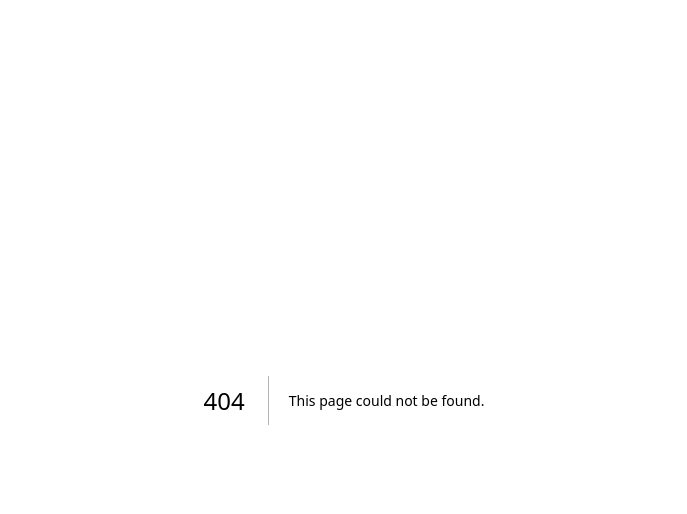
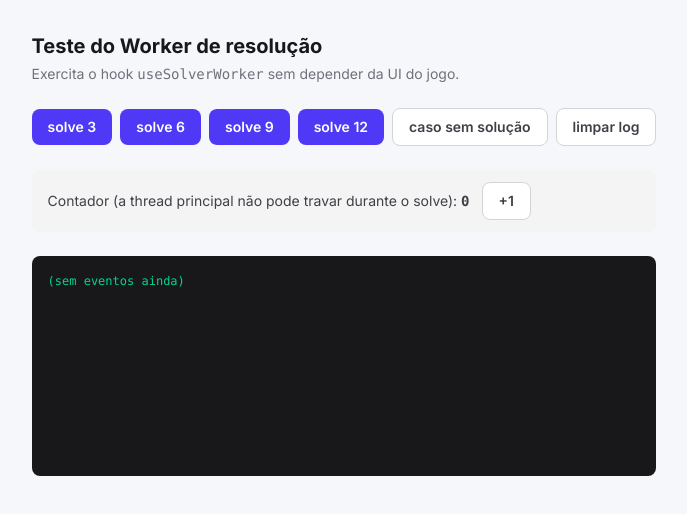
Before and after one commit to Myllenam/pentaminos, a Next.js app in the folder pentaminos/: page /teste-worker in a window 1280 px wide. Before the commit this address had no page. Shown: the top 514 px of the page, without its empty margins (296-983 px from the left). Built offline with nearby package versions, Linux system fonts and the light colour scheme.

Commit message:
Feat botao de resolucao mais resolucao visual

```diff
--- a/pentaminos/app/jogar/page.tsx
+++ b/pentaminos/app/jogar/page.tsx
@@ -2,6 +2,7 @@
 
 import { Suspense, useEffect, useMemo, useRef, useState } from "react";
 import { useSearchParams, useRouter } from "next/navigation";
+import { Zap } from "lucide-react";
 
 import { Alert } from "@/components/alert/alert";
 import { Controles } from "@/components/controles/controles";
@@ -21,6 +22,8 @@ import {
   getPreviewOrigin,
   transformCells,
 } from "@/lib/functions/pentominoGenerator";
+import { useSolverWorker } from "@/lib/hooks/useSolverWorker";
+import { Button } from "@/components/ui/button";
 
 function GamePage() {
   const searchParams = useSearchParams();
@@ -38,6 +41,8 @@ function GamePage() {
 
   const [elapsedSeconds, setElapsedSeconds] = useState(0);
   const [isRunning, setIsRunning] = useState(true);
+  const [isSolving, setIsSolving] = useState(false);
+  const [solveError, setSolveError] = useState<string | null>(null);
 
   const [board, setBoard] = useState(() => gerarTabuleiro(pieceCount));
   const [pieces, setPieces] = useState<PlacedPiece[]>(
@@ -47,6 +52,9 @@ function GamePage() {
   const [selectedInstanceId, setSelectedInstanceId] = useState<string | null>(
     null,
   );
+  const { solve } = useSolverWorker();
+
+  const hasManualPlacement = pieces.some((piece) => piece.origin !== null);
 
   const [hasFinished, setHasFinished] = useState(false);
   const hasRegisteredGame = useRef(false);
@@ -191,11 +199,6 @@ function GamePage() {
       return;
     }
 
-    // ==========================================
-    // 2. NÃO TEM PEÇA SELECIONADA
-    //    → podemos remover uma existente
-    // ==========================================
-
     const owner = pieces.find((piece) => {
       if (!piece.origin) {
         return false;
@@ -230,11 +233,51 @@ function GamePage() {
     );
   };
 
-  /**
-   * TODO(time): substituir esse botão pela chamada de finishGame()
-   * no momento em que a lógica do tabuleiro detectar que todas as
-   * células foram preenchidas corretamente.
-   */
+  const handleSolve = async () => {
+    if (hasManualPlacement || isSolving) return;
+
+    setIsSolving(true);
+    setSolveError(null);
+
+    try {
+      const outcome = await solve(
+        board.config,
+        pieces.map((piece) => ({
+          instanceId: piece.instanceId,
+          shapeId: piece.shapeId,
+        })),
+      );
+
+      if (outcome.solved && outcome.placements) {
+        setIsRunning(false);
+        setSelectedInstanceId(null);
+        setPieces(outcome.placements);
+
+        if (!hasRegisteredGame.current) {
+          hasRegisteredGame.current = true;
+
+          finishGame({
+            player: "Algoritmo",
+            pieces: pieceCount,
+            elapsedSeconds: outcome.elapsedMs / 1000,
+            autoSolved: true,
+          });
+
+          setRankingOpen(true);
+        }
+      } else {
+        setSolveError(
+          "Não foi possível encontrar uma solução para este tabuleiro.",
+        );
+      }
+    } catch (erro) {
+      setSolveError(
+        erro instanceof Error ? erro.message : "Erro ao resolver o tabuleiro.",
+      );
+    } finally {
+      setIsSolving(false);
+    }
+  };
 
   return (
     <div className="relative flex min-h-screen flex-col  bg-zinc-50">
@@ -280,6 +323,27 @@ function GamePage() {
             previewPiece={selectedPiece}
             onCellClick={handleCellClick}
           />
+          <div className="mt-6 w-full max-w-md">
+            <Button
+              variant="outline"
+              size="lg"
+              onClick={handleSolve}
+              disabled={hasManualPlacement || isSolving}
+              title={
+                hasManualPlacement
+                  ? "Remova as peças já posicionadas para usar a resolução automática"
+                  : undefined
+              }
+            >
+              <Zap className="text-warning" data-icon="inline-start" />
+              {isSolving ? "Resolvendo..." : "Resolver Automaticamente"}
+            </Button>
+
+            <p className="mt-2 text-center text-xs text-muted-foreground">
+              {solveError ??
+                "Verifique o tabuleiro ou use o algoritmo para resolver automaticamente."}
+            </p>
+          </div>
         </section>
 
         <aside className="flex w-[288px] shrink-0 flex-col gap-4 ">
--- a/pentaminos/app/layout.tsx
+++ b/pentaminos/app/layout.tsx
@@ -14,8 +14,8 @@ const cousine = Cousine({
 });
 
 export const metadata: Metadata = {
-  title: "Create Next App",
-  description: "Generated by create next app",
+  title: "Pentaminós",
+  description: "Jogo de pentaminós",
 };
 
 export default function RootLayout({ children }: LayoutProps<"/">) {
--- /dev/null
+++ b/pentaminos/app/teste-worker/page.tsx
@@ -0,0 +1,118 @@
+"use client";
+
+import { useState } from "react";
+
+import { gerarTabuleiro } from "@/lib/functions/pentominoGenerator";
+import { useSolverWorker } from "@/lib/hooks/useSolverWorker";
+
+export default function TesteWorker() {
+  const { solve } = useSolverWorker();
+  const [log, setLog] = useState<string[]>([]);
+  const [contador, setContador] = useState(0);
+  const [resolvendo, setResolvendo] = useState(false);
+
+  const add = (linha: string) =>
+    setLog((atual) => [...atual, `${new Date().toLocaleTimeString()}  ${linha}`]);
+
+  const rodar = async (n: number) => {
+    setResolvendo(true);
+    const board = gerarTabuleiro(n);
+    const pieces = board.availablePieces.map((p) => ({
+      instanceId: p.instanceId,
+      shapeId: p.shapeId,
+    }));
+
+    add(`-> solve(${n} peças, ${board.config.rows}x${board.config.cols})`);
+
+    try {
+      const outcome = await solve(board.config, pieces);
+      add(
+        `<- solved=${outcome.solved} placements=${outcome.placements?.length ?? 0} ` +
+          `worker=${outcome.elapsedMs.toFixed(0)}ms`,
+      );
+    } catch (erro) {
+      add(`<- ERRO: ${(erro as Error).message}`);
+    } finally {
+      setResolvendo(false);
+    }
+  };
+
+  const rodarImpossivel = async () => {
+    setResolvendo(true);
+    add("-> solve(config incompatível)");
+    try {
+      const outcome = await solve({ rows: 3, cols: 3 }, [
+        { instanceId: "x-0", shapeId: "X" },
+      ]);
+      add(`<- solved=${outcome.solved} (esperado: false)`);
+    } catch (erro) {
+      add(`<- ERRO: ${(erro as Error).message}`);
+    } finally {
+      setResolvendo(false);
+    }
+  };
+
+  const botaoBase =
+    "rounded-lg px-4 py-2 text-sm font-semibold transition-colors disabled:cursor-not-allowed disabled:opacity-40";
+  const botaoPrimario = `${botaoBase} bg-indigo-600 text-white hover:bg-indigo-500`;
+  const botaoNeutro = `${botaoBase} border border-zinc-300 bg-white text-zinc-700 hover:bg-zinc-100`;
+
+  return (
+    <div className="mx-auto max-w-3xl p-8">
+      <h1 className="text-xl font-bold text-zinc-900">
+        Teste do Worker de resolução
+      </h1>
+      <p className="mt-1 text-sm text-zinc-500">
+        Exercita o hook <code className="font-mono">useSolverWorker</code> sem
+        depender da UI do jogo.
+      </p>
+
+      <div className="mt-6 flex flex-wrap items-center gap-2">
+        {[3, 6, 9, 12].map((n) => (
+          <button
+            key={n}
+            type="button"
+            onClick={() => rodar(n)}
+            disabled={resolvendo}
+            className={botaoPrimario}
+          >
+            {resolvendo ? "resolvendo…" : `solve ${n}`}
+          </button>
+        ))}
+        <button
+          type="button"
+          onClick={rodarImpossivel}
+          disabled={resolvendo}
+          className={botaoNeutro}
+        >
+          caso sem solução
+        </button>
+        <button
+          type="button"
+          onClick={() => setLog([])}
+          className={botaoNeutro}
+        >
+          limpar log
+        </button>
+      </div>
+
+      <div className="mt-6 flex items-center gap-3 rounded-lg bg-zinc-100 px-4 py-3 text-sm text-zinc-700">
+        <span>
+          Contador (a thread principal não pode travar durante o solve):{" "}
+          <b className="font-mono">{contador}</b>
+        </span>
+        <button
+          type="button"
+          onClick={() => setContador((c) => c + 1)}
+          className={botaoNeutro}
+        >
+          +1
+        </button>
+      </div>
+
+      <pre className="mt-6 min-h-[220px] overflow-auto rounded-lg bg-zinc-900 p-4 text-xs leading-relaxed text-emerald-400">
+        {log.length === 0 ? "(sem eventos ainda)" : log.join("\n")}
+      </pre>
+    </div>
+  );
+}
```
